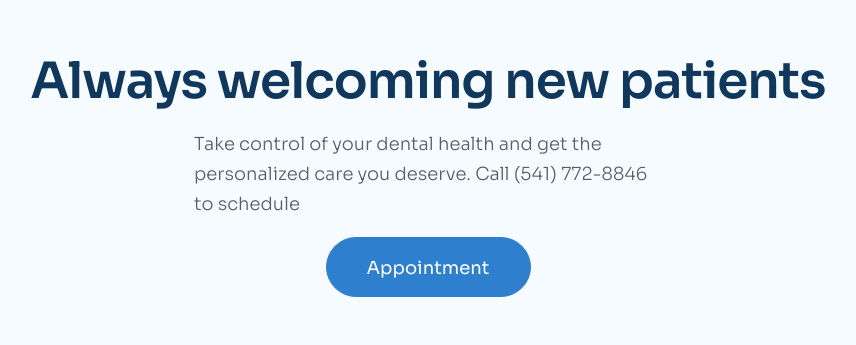
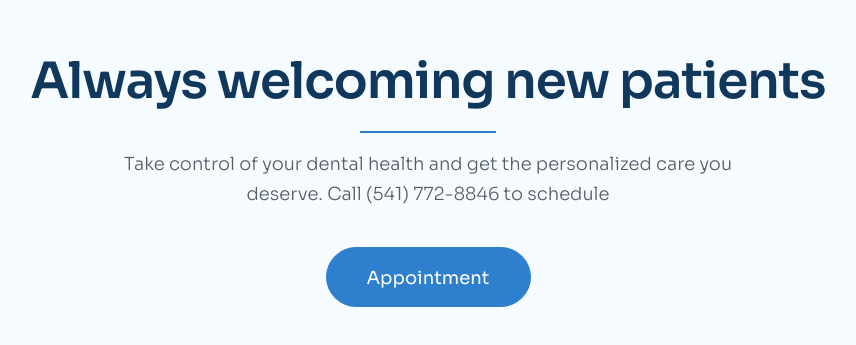
Before and after one commit to Aaron1610-dev/Project-3, a plain HTML site: page index.html in a window 1280 px wide. Shown: the part 5704-6049 px from the top of the page, without its empty margins (212-1068 px from the left). Drawn offline with Linux system fonts and the light colour scheme.

Commit message:
done appointment

```diff
--- a/assets/css/styles.css
+++ b/assets/css/styles.css
@@ -767,3 +767,25 @@ a {
     padding: 100px 0;
     background: #f6fbff;
 }
+
+.appointment__desc {
+    position: relative;
+    margin-top: 38px;
+    width: 617px;
+    text-align: center;
+}
+
+.appointment__desc::before {
+    position: absolute;
+    top: -18px;
+    left: calc(50% - 68px);
+    content: "";
+    display: inline-block;
+    width: 136px;
+    height: 2px;
+    background: #2e80ce;
+}
+
+.appointment__btn {
+    margin-top: 20px;
+}
```
